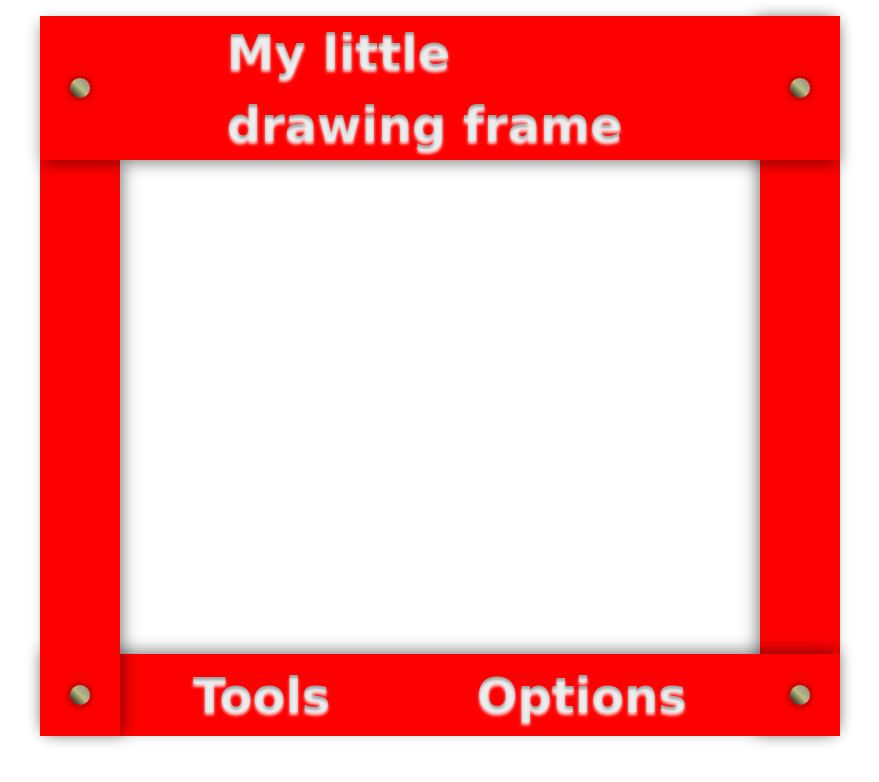
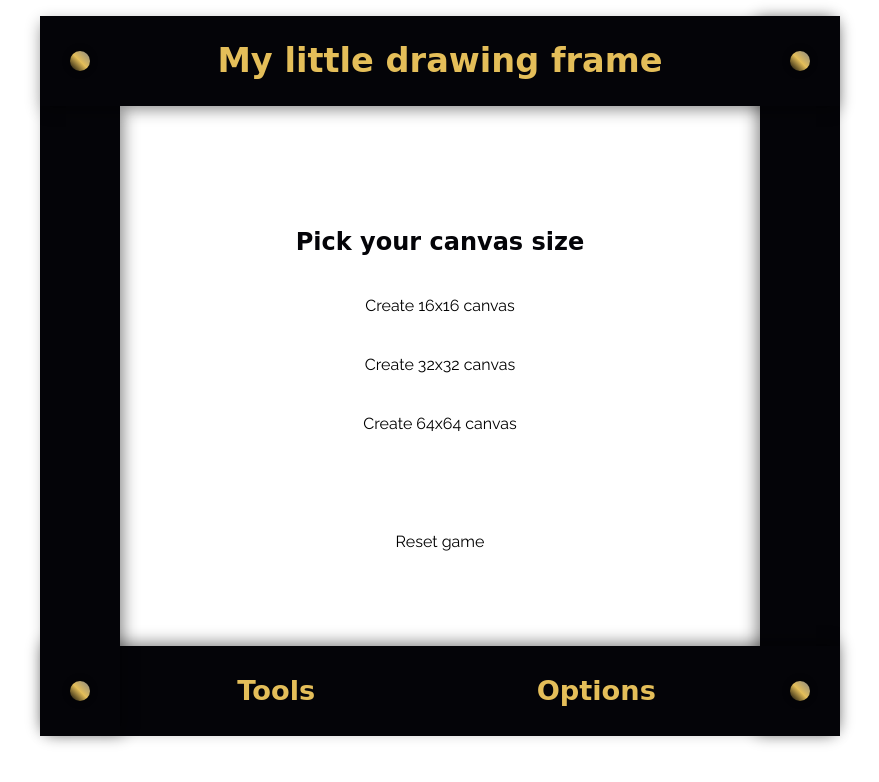
Before and after one commit to Deerdevil/etch-a-sketch, a plain HTML site: page index.html in a window 1280 px wide. Shown: the whole page, without its empty margins (200-1079 px from the left). Drawn offline with Linux system fonts and the light colour scheme; a web font is replaced by a local one.

Commit message:
Almost finished css.

```diff
--- a/index.html
+++ b/index.html
@@ -8,7 +8,7 @@
     <link rel="preconnect" href="https://fonts.googleapis.com" />
     <link rel="preconnect" href="https://fonts.gstatic.com" crossorigin />
     <link
-      href="https://fonts.googleapis.com/css2?family=Just+Another+Hand&display=swap"
+      href="https://fonts.googleapis.com/css2?family=Raleway&family=Rubik+Moonrocks&display=swap"
       rel="stylesheet"
     />
     <link rel="stylesheet" href="style.css" />
@@ -33,12 +33,13 @@
       </div>
 
       <div id="color--picker" class="color--picker hidden"></div>
-      <div class="header hidden">
-        <h1>Lets draw</h1>
-        <button class="btn--reset">Reset</button>
+      <div class="options">
+        <h2>Pick your canvas size</h2>
+
         <button class="btn--create--16">Create 16x16 canvas</button>
         <button class="btn--create--32">Create 32x32 canvas</button>
         <button class="btn--create--64">Create 64x64 canvas</button>
+        <button class="btn--reset">Reset game</button>
       </div>
 
       <div id="start--canvas" class="hidden canvas"></div>
--- a/style.css
+++ b/style.css
@@ -1,9 +1,12 @@
 /* Main grid */
-html{
-  font-family: 'Just Another Hand', cursive;
+html {
+  font-family: "Raleway", sans-serif;
 }
-:root{
-  --font-hand:'Just Another Hand', cursive;
+:root {
+  --font-main: "Rubik Moonrocks", cursive;
+  --black: #040408;
+  --accent: #e4be59;
+  --white: #fcfbfe;
 }
 .container {
   display: grid;
@@ -17,13 +20,13 @@ html{
   margin-top: 1em;
 }
 
-.header {
-  grid-area: 1/1/2/8;
-  border: 1px solid black;
-  display: flex;
-  align-items: center;
-  justify-content: center;
-  gap: 1rem;
+.options {
+  grid-area: 2 / 2 / 7 / 8;
+
+  display: grid;
+  grid-template-rows: repeat(8, 1fr);
+  place-content: center;
+  gap: 2rem;
 }
 .toolbar {
   grid-area: 8/ 1 / 9 / 8;
@@ -54,11 +57,7 @@ html{
   border: 1px solid black;
 }
 /* Canvas related */
-/* .border {
-  border: 25px solid blue;
-  grid-area: 2 / 2 / 8 / 8;
-  border-radius: 5%; */
-}
+
 .canvas {
   grid-area: 2 / 2 / 8 / 8;
   display: flex;
@@ -93,68 +92,32 @@ html{
   gap: 1rem;
 }
 /* UI AND FRAME  */
-.frame--text--top{
-  font-family: var(--font-hand);
-  grid-column: 3/7;
-  display:flex;
-  justify-content: center;
-  align-items: center;
-  font-size: 3rem;
-  color: transparent;
-  background: #a0a0a0;
-  -webkit-background-clip: text;
-  -moz-background-clip: text;
-  background-clip: text;
-  text-shadow: 0px 3px 3px rgba(255, 255, 255, 0.808);
-}
 
-.frame--text--bottom{
-  font-family: var(--font-hand);
-  cursor: pointer;
-  display:flex;
-  justify-content: center;
-  align-items: center;
-  font-size: 3rem;
-  color: transparent;
-  background: #a0a0a0;
-  -webkit-background-clip: text;
-  -moz-background-clip: text;
-  background-clip: text;
-  text-shadow: 0px 3px 3px rgba(255, 255, 255, 0.808);
-}
-.frame--text--bottom:nth-child(1){
-  grid-column: 3/4;
-}
-.frame--text--bottom:nth-child(2){
-  grid-column: 6/7;
-}
-
-
+/* Frame*/
 .left {
   grid-area: 2 / 1 / 9 / 2;
-  background-color: red;
-  -webkit-box-shadow: 5px 0px 15px -2px rgba(0,0,0,0.48);
-  box-shadow: 5px 0px 15px -2px rgba(0,0,0,0.48);
+  background-color: var(--black);
+  -webkit-box-shadow: 5px 0px 15px -2px rgba(0, 0, 0, 0.48);
+  box-shadow: 5px 0px 15px -2px rgba(0, 0, 0, 0.48);
 }
 
 .top {
   grid-area: 1 / 1 / 2 / 9;
-  background-color: red;
-  -webkit-box-shadow: 0px 5px 15px -2px rgba(0,0,0,0.48);
-  box-shadow: 0px 5px 15px -2px rgba(0,0,0,0.48);
+  background-color: var(--black);
+  -webkit-box-shadow: 0px 5px 15px -2px rgba(0, 0, 0, 0.48);
+  box-shadow: 0px 5px 15px -2px rgba(0, 0, 0, 0.48);
   display: grid;
   grid-template-columns: 80px repeat(6, 1fr) 80px;
   grid-template-rows: 1;
-
 }
-.top--left{
+.top--left {
   display: flex;
   align-items: center;
   justify-content: center;
   grid-column: 1;
   grid-row: 1;
 }
-.top--right{
+.top--right {
   display: flex;
   align-items: center;
   justify-content: center;
@@ -163,33 +126,31 @@ html{
 }
 
 .right {
-
-  background-color: red;
+  background-color: var(--black);
   grid-area: 1 / 8 / 9 / 9;
-  -webkit-box-shadow: -5px 0px 15px -2px rgba(0,0,0,0.48);
-  box-shadow: -5px 0px 15px -2px rgba(0,0,0,0.48);
+  -webkit-box-shadow: -5px 0px 15px -2px rgba(0, 0, 0, 0.48);
+  box-shadow: -5px 0px 15px -2px rgba(0, 0, 0, 0.48);
   display: grid;
   grid-template-rows: repeat(8, 1fr);
 }
 
-
 .bottom {
   grid-area: 8 / 1 / 9 / 9;
-  background-color: red;
-  -webkit-box-shadow: 0px -5px 15px -2px rgba(0,0,0,0.48);
-  box-shadow: 0px -5px 15px -2px rgba(0,0,0,0.48);
+  background-color: var(--black);
+  -webkit-box-shadow: 0px -5px 15px -2px rgba(0, 0, 0, 0.48);
+  box-shadow: 0px -5px 15px -2px rgba(0, 0, 0, 0.48);
   display: grid;
   grid-template-columns: 80px repeat(6, 1fr) 80px;
   grid-template-rows: repeat(1, 1fr);
 }
-.bottom--left{
+.bottom--left {
   display: flex;
   align-items: center;
   justify-content: center;
   grid-column: 1;
   grid-row: 1;
 }
-.bottom--right{
+.bottom--right {
   display: flex;
   align-items: center;
   justify-content: center;
@@ -198,18 +159,31 @@ html{
 }
 .nail {
   background: #000000;
-  background: -moz-linear-gradient(45deg, #000000 0%, #BBBB84 50%, #868686 100%);
-  background: -webkit-linear-gradient(45deg, #000000 0%, #BBBB84 50%, #868686 100%);
-  background: linear-gradient(45deg, #000000 0%, #BBBB84 50%, #868686 100%);
+  background: -moz-linear-gradient(
+    45deg,
+    #000000 0%,
+    var(--accent) 50%,
+    #868686 100%
+  );
+  background: -webkit-linear-gradient(
+    45deg,
+    #000000 0%,
+    var(--accent) 50%,
+    #868686 100%
+  );
+  background: linear-gradient(
+    45deg,
+    #000000 0%,
+    var(--accent) 50%,
+    #868686 100%
+  );
   border-radius: 50%;
   height: 20px;
   width: 20px;
   z-index: 5;
-  -webkit-box-shadow: 0px 0px 4px 4px rgba(0,0,0,0.18);
-box-shadow: 0px 0px 4px 4px rgba(0,0,0,0.18);
-
+  -webkit-box-shadow: 0px 0px 4px 4px rgba(0, 0, 0, 0.18);
+  box-shadow: 0px 0px 4px 4px rgba(0, 0, 0, 0.18);
 }
-
 
 /* Media queries */
 /* @media screen and (max-width: 800px) {
@@ -261,3 +235,74 @@ box-shadow: 0px 0px 4px 4px rgba(0,0,0,0.18);
 .color--picker--colors {
   border: 1px solid black;
 }
+
+/* Buttons */
+
+button {
+  border: none;
+  background: none;
+  transition: all 0.3s ease-in-out;
+}
+
+button:hover {
+  color: var(--accent);
+  scale: 110%;
+}
+.options > h2 {
+  grid-row: 3;
+}
+.options > button:nth-child(2) {
+  grid-row: 4;
+}
+
+.options > button:nth-child(3) {
+  grid-row: 5;
+}
+
+.options > button:nth-child(4) {
+  grid-row: 6;
+}
+
+.options > button:nth-child(5) {
+  grid-row: 8;
+}
+/* Typo */
+.frame--text--top {
+  font-family: var(--font-main);
+  grid-column: 2/8;
+  display: flex;
+  justify-content: center;
+  align-items: center;
+  font-size: 2.1rem;
+  color: var(--accent);
+}
+
+.frame--text--bottom {
+  font-family: var(--font-main);
+  cursor: pointer;
+  display: flex;
+  justify-content: center;
+  align-items: center;
+  font-size: 1.7rem;
+  color: var(--accent);
+  transition: all 0.3s ease-in-out;
+}
+.frame--text--bottom:hover {
+  scale: 110%;
+  color: var(--white);
+}
+.frame--text--bottom:nth-child(1) {
+  grid-column: 3/4;
+}
+.frame--text--bottom:nth-child(2) {
+  grid-column: 6/7;
+}
+.options > h2 {
+  font-family: var(--font-main);
+  color: var(--black);
+}
+
+h5:hover {
+  border-bottom: 2px solid var(--accent);
+  transition-duration: 0.3s;
+}
```
